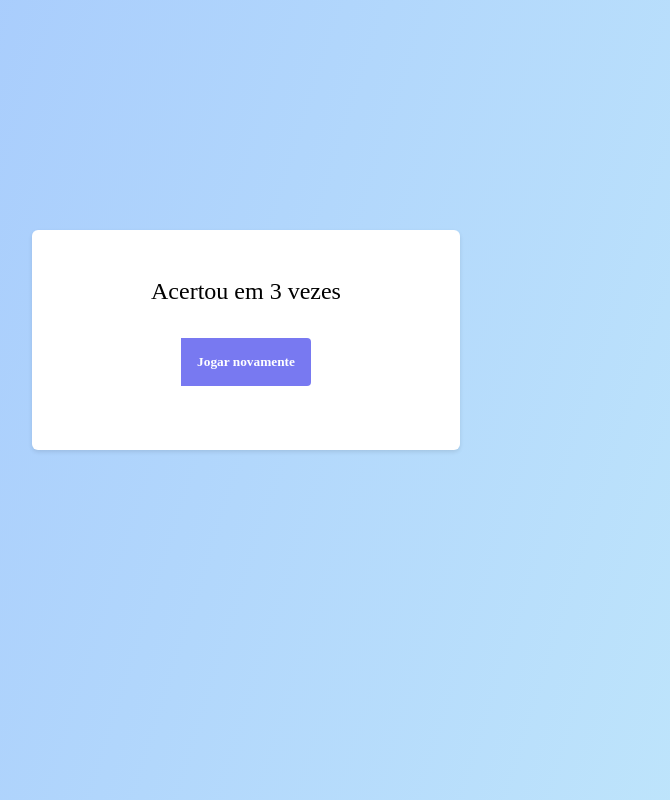
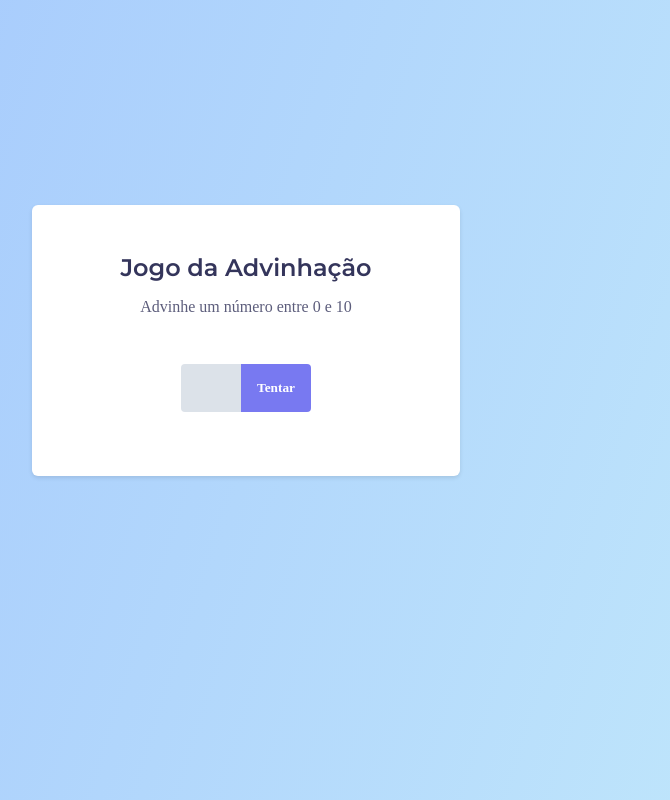
Before and after one commit to DenerBarros/advinhacao-app, a plain HTML site: page index.html in a window 1280 px wide. Shown: the whole page, without its empty margins (394-1064 px from the left). Drawn offline with Linux system fonts and the light colour scheme.

Commit message:
Criado a lógica e adicionado no script

```diff
--- a/index.html
+++ b/index.html
@@ -14,20 +14,21 @@
 <body>
     <main>
 
-        <div class="screen1 hide">
+        <div class="screen1">
             <h1>Jogo da Advinhação</h1>
             <p>Advinhe um número entre 0 e 10 </p>
 
             <form>
-                <input type="number">
-                <button>Tentar</button>
+                <input id="inputNumber" type="number">
+                <button onClick="handleClick(event)" >Tentar</button>
             </form>
         </div>
 
-        <div class="screen2">
+        <div class="screen2 hide">
             <h2>Acertou em 3 vezes</h2>
-            <button>Jogar novamente</button>
+            <button >Jogar novamente</button>
         </div>
     </main>
+    <script src="main.js"></script>
 </body>
 </html>
--- /dev/null
+++ b/main.js
@@ -0,0 +1,15 @@
+const randonNumber = Math.round(Math.random() * 10);
+let xAttempts = 1;
+
+function handleClick(event) {
+    event.preventDefault();
+    const inputNumber = document.querySelector('#inputNumber')
+
+    if(Number(inputNumber.value) == randonNumber) {
+        document.querySelector('.screen1').classList.add('hide');
+        document.querySelector('.screen2').classList.remove('hide');
+        document.querySelector('.screen2').innerText = `acertou em ${xAttempts} tentativas`;
+    }
+    xAttempts++;
+    console.log(xAttempts);
+}
```
Also changed, not shown: script.js (deleted).
